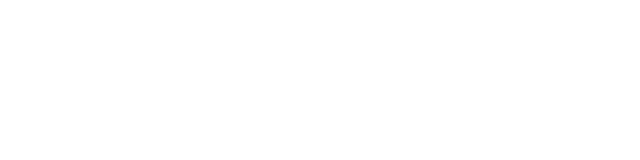
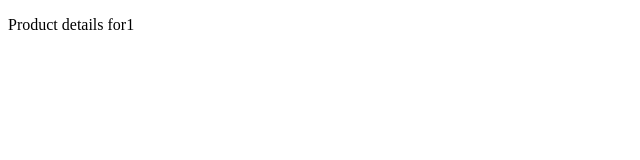
Before and after one commit to IRSAGE/Nuxt-Crash-Course, a Nuxt app: page /products/1 in a window 1280 px wide. Before the commit this address had no page. Shown: the top 160 px of the page, without its empty margins (0-640 px from the left). Built offline with nearby package versions, Linux system fonts and the light colour scheme.

Commit message:
Working with Route Parameters

```diff
--- /dev/null
+++ b/pages/products/[id].vue
@@ -0,0 +1,11 @@
+<template>
+  <div>
+    <p>Product details for{{ id }}</p>
+  </div>
+</template>
+
+<script setup>
+const { id } = useRoute().params;
+</script>
+
+<style scoped></style>
```
